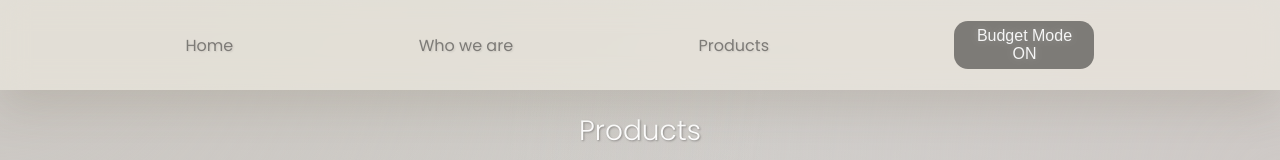
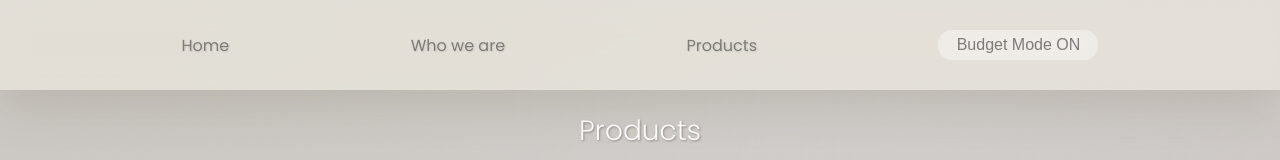
Before and after one commit to ilenia-agnolon/react-context-api, a React (Vite) app: page /products in a window 1280 px wide. Shown: the top 160 px of the page. Built offline with nearby package versions, Linux system fonts and the light colour scheme; no server answers.

Commit message:
al click il bottone cambia testo da Budget Mode OFF a Budget Mode ON

```diff
--- a/src/index.css
+++ b/src/index.css
@@ -138,11 +138,13 @@ nav li:hover {
   text-align: center;
   display: inline-block;
   width: 140px;
-  background-color: #7d7b77;
   text-shadow: 0 0 6px rgba(255, 255, 255, 0.1),
     0 0 12px rgba(255, 255, 255, 0.2);
-  color: whitesmoke;
+  color: #7d7b77;
   border: transparent;
+  width: 160px;
+  background-color: rgba(255, 255, 255, 0.4);
+  cursor: pointer;
 }
 
 .budget-mode-btn:hover {
```
